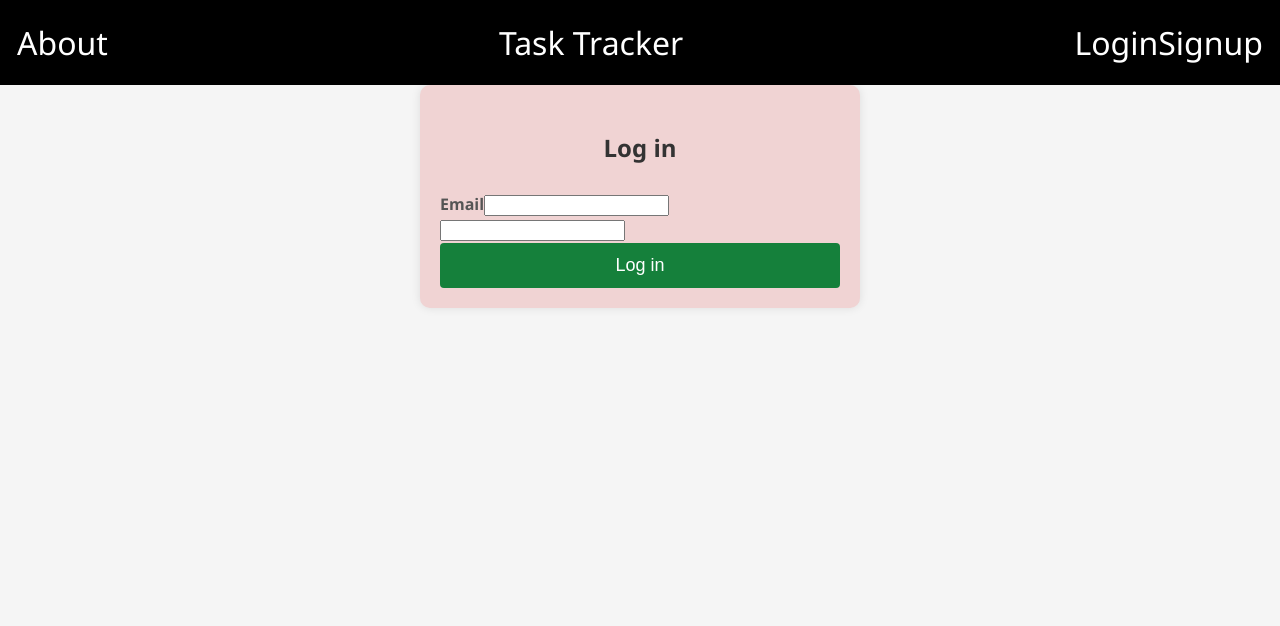
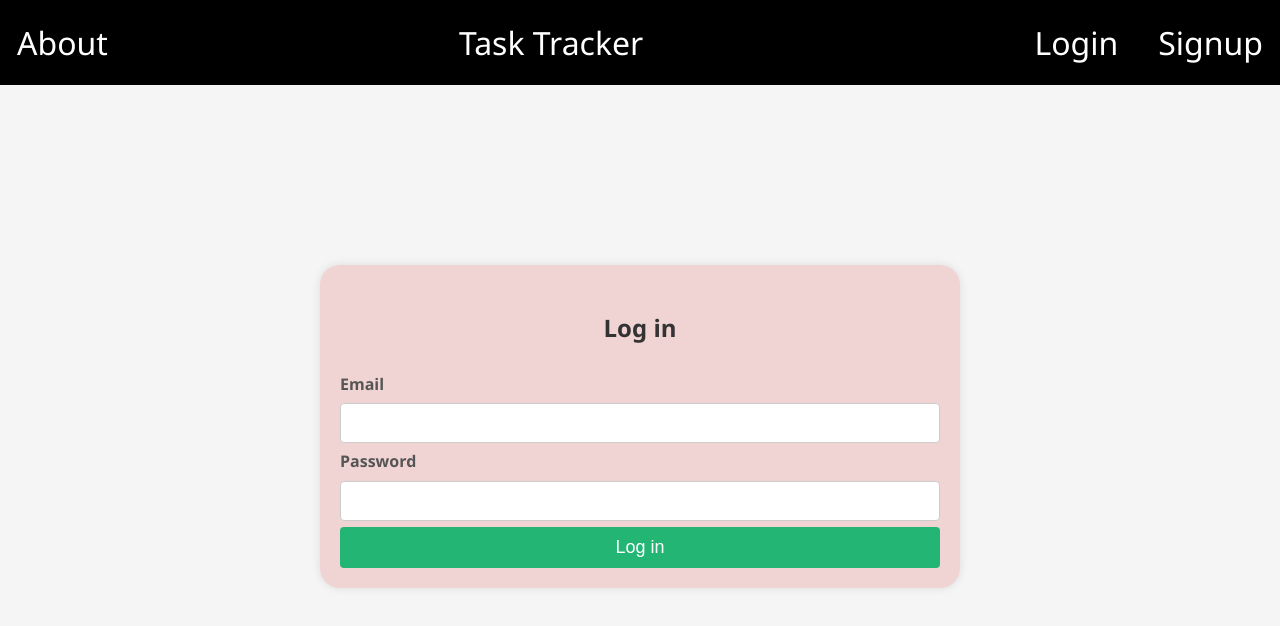
Before and after one commit to Oscar-Santos/TASK_TRACKER_App, a React (Create React App) app in the folder client/: page /login in a window 1280 px wide. Shown: the top 626 px of the page. Built offline with nearby package versions, Linux system fonts and the light colour scheme.

Commit message:
add styling to login and signup

```diff
--- a/client/src/index.css
+++ b/client/src/index.css
@@ -146,6 +146,157 @@ p.success {
   margin-top: 20px;
 }
 
+nav {
+  display: flex;
+  align-items: center;
+}
+nav a {
+  margin-left: 40px;
+}
+/* Styles for the "Login" and "Sign Up" forms */
+/* auth forms */
+/* form.signup, form.login {
+  max-width: 600px;
+
+  margin: 120px auto;
+  padding: 30px;
+  background: #eccccc;
+  border-radius: 12px;
+}
+
+.signup-button:hover {
+  background-color: #be177b;
+}
+.login-button:hover {
+  background-color: #be177b;
+} */
+
+/* ... (Existing styles) ... */
+
+/* Styles for the Signup Form */
+form.signup {
+  max-width: 600px;
+  margin: 0 auto;
+  margin: 180px auto;
+  background-color: #f0d3d3;
+  border-radius: 20px;
+  box-shadow: 0 0 10px rgba(0, 0, 0, 0.1);
+}
+
+form.login {
+  max-width: 600px;
+  margin: 0 auto;
+  margin: 180px auto;
+  background-color: #f0d3d3;
+  border-radius: 20px;
+  box-shadow: 0 0 10px rgba(0, 0, 0, 0.1);
+}
+
+/* form.signup h3 {
+  text-align: center;
+  font-size: 24px;
+  color: #333;
+} */
+
+/* form.signup label {
+  font-size: 16px;
+  font-weight: bold;
+  margin-top: 10px;
+  color: #555;
+} */
+
+form.signup input[type="text"],
+form.signup input[type="password"],
+form.signup input[type="email"],
+form.signup select {
+  width: 100%;
+  padding: 10px;
+  margin: 6px 0;
+  border: 1px solid #ccc;
+  border-radius: 4px;
+  box-sizing: border-box;
+  font-size: 16px;
+}
+
+form.login input[type="text"],
+form.login input[type="password"],
+form.login input[type="email"],
+form.login select {
+  width: 100%;
+  padding: 10px;
+  margin: 6px 0;
+  border: 1px solid #ccc;
+  border-radius: 4px;
+  box-sizing: border-box;
+  font-size: 16px;
+}
+
+/* form.signup select {
+  background-color: white;
+} */
+
+/* form.signup select option {
+  background-color: #f7f7f7;
+} */
+
+form.signup button.signup-button {
+  display: block;
+  width: 100%;
+  padding: 10px;
+  background-color: #22b573;
+  color: white;
+  border: none;
+  border-radius: 4px;
+  font-size: 18px;
+  cursor: pointer;
+  transition: background-color 0.3s ease;
+}
+form.login button.login-button {
+  display: block;
+  width: 100%;
+  padding: 10px;
+  background-color: #22b573;
+  color: white;
+  border: none;
+  border-radius: 4px;
+  font-size: 18px;
+  cursor: pointer;
+  transition: background-color 0.3s ease;
+}
+
+form.signup button.signup-button:hover {
+  background-color: #be177b;
+}
+
+form.login button.login-button:hover {
+  background-color: #be177b;
+}
+
+/* Improved error and success messages for Signup */
+/* form.signup p.error {
+  padding: 12px;
+  background: #ff5555;
+  border: 2px solid #ff3333;
+  color: #fff;
+  border-radius: 4px;
+  text-align: center;
+  margin-top: 20px;
+} */
+
+/* form.signup p.success {
+  padding: 12px;
+  background: #55cc55;
+  border: 2px solid #33aa33;
+  color: #fff;
+  border-radius: 4px;
+  text-align: center;
+  margin-top: 20px;
+} */
+
+/* ... (Remaining styles) ... */
+
+
+
 
 
 
--- a/client/src/pages/Login.js
+++ b/client/src/pages/Login.js
@@ -14,21 +14,23 @@ const Login = () => {
         <form className='login' onSubmit={handleSubmit}>
             <h3>Log in</h3>
 
-            <label htmlFor="">Email</label>
-
+            <label>Email</label>
+                <br />
             <input
             type="email"
             onChange={(e) => setEmail(e.target.value)}
             value={email}
             />
-
+                <br />
+            <label>Password</label>
+                <br />
             <input
             type="password"
             onChange={(e) => setPassword(e.target.value)}
             value={password}
             />
 
-            <button>Log in</button>
+            <button className='login-button'>Log in</button>
         </form>
     )
 }
--- a/client/src/pages/Signup.js
+++ b/client/src/pages/Signup.js
@@ -14,21 +14,22 @@ const Signup = () => {
         <form className='signup' onSubmit={handleSubmit}>
             <h3>Sign up</h3>
 
-            <label htmlFor="">Email</label>
-
+            <label>Email</label>
+            <br />
             <input
             type="email"
             onChange={(e) => setEmail(e.target.value)}
             value={email}
             />
-
+            <br />
+            <label>Password</label>
+            <br />
             <input
             type="password"
             onChange={(e) => setPassword(e.target.value)}
             value={password}
             />
-
-            <button>Sign up</button>
+            <button className='signup-button'>Sign up</button>
         </form>
     )
 }
```
